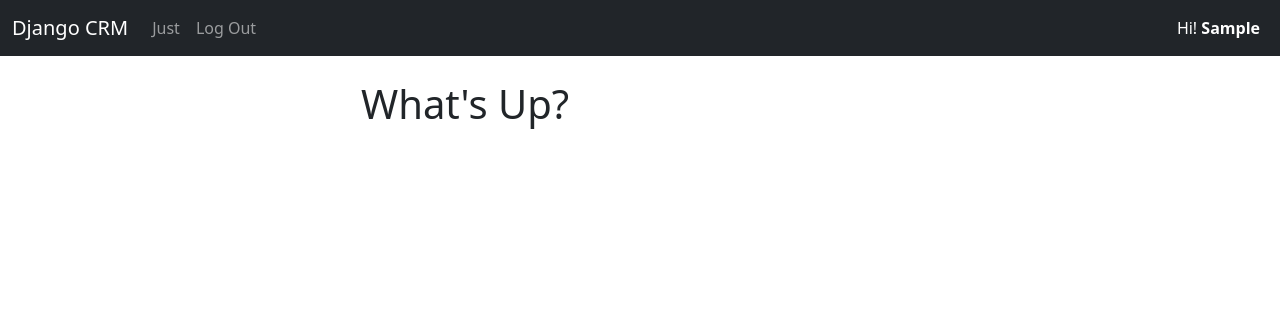
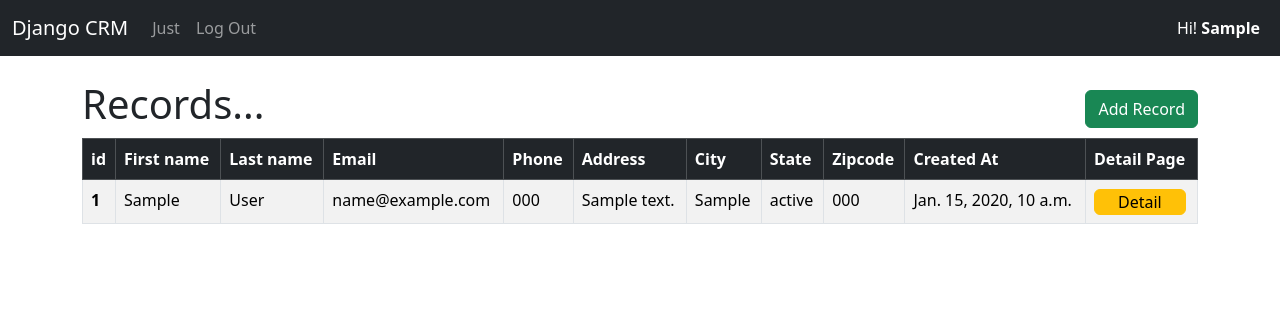
Before and after one commit to Javohir-dev/django-crm, a Django app: page / in a window 1280 px wide. Shown: the top 316 px of the page. Run offline with Django 4.2, Linux system fonts and the light colour scheme; a user stored in the database is signed in; tables that the repository leaves empty hold one stand-in row (values such as "Sample post").

Commit message:
Finaly CRM Project

```diff
--- a/templates/home.html
+++ b/templates/home.html
@@ -3,9 +3,59 @@
 {% block content %}
 
     {% if user.is_authenticated %}
-<div class="col-md-6 offset-md-3">
 
-    <h1>What's Up?</h1>
+        <div class="d-flex justify-content-between">
+            <h1>Records...</h1>
+
+            {% if user.is_staff %}
+                <a href="{% url 'add_record' %}" class="btn btn-success" style="margin: 10px 0">Add Record</a>
+            {% endif %}
+
+        </div>
+
+        {% if records %}
+
+        <table class="table table-bordered table-striped table-hover">
+            <thead class="table-dark">
+                <tr>
+                    <th scope="col">id</th>
+                    <th scope="col">First name</th>
+                    <th scope="col">Last name</th>
+                    <th scope="col">Email</th>
+                    <th scope="col">Phone</th>
+                    <th scope="col">Address</th>
+                    <th scope="col">City</th>
+                    <th scope="col">State</th>
+                    <th scope="col">Zipcode</th>
+                    <th scope="col">Created At</th>
+                    {% if user.is_staff %}
+                        <th scope="col">Detail Page</th>
+                    {% endif %}
+                </tr>
+            </thead>
+            <tbody>
+                {% for record in records %}
+                    <tr class="align-items-center">
+                        <th scope="row">{{ record.id }}</th>
+                        <td>{{ record.first_name }}</td>
+                        <td>{{ record.last_name }}</td>
+                        <td>{{ record.email }}</td>
+                        <td>{{ record.phone }}</td>
+                        <td>{{ record.address }}</td>
+                        <td>{{ record.city }}</td>
+                        <td>{{ record.state }}</td>
+                        <td>{{ record.zipcode }}</td>
+                        <td>{{ record.created_at }}</td>
+                        {% if user.is_staff %}
+                            <td><a href="{% url 'customer_record' record.pk %}" class="btn btn-warning" style="padding: 0px 23px">Detail</a></td>
+                        {% endif %}
+                    </tr>
+                {% endfor %}
+            </tbody>
+        </table>
+
+        {% endif %}
+
 
     {% else %}
         <br/>
@@ -24,7 +74,6 @@
             </form>
         </form>
 
-</div>
 
     {% endif %}
 {% endblock content %}
--- a/templates/navbar.html
+++ b/templates/navbar.html
@@ -26,7 +26,7 @@
       <ul class="navbar-nav ms-auto mb-2 mb-lg-0">
         {% if user.is_authenticated %}
           <li class="nav-item active">
-            <a class="nav-link active" aria-current="page" href="{% url 'home' %}">Hi! <strong>{{ user.username.title }}</strong></a>
+            <a class="nav-link active" aria-current="page" href="{% url 'home' %}">Hi! <strong>{{ user.first_name.title }}</strong></a>
           </li>
         {% endif %}
       </ul>
--- a/website/urls.py
+++ b/website/urls.py
@@ -1,10 +1,13 @@
 from django.urls import path
 
-from .views import home, logout_user, login_user, register_user
+from .views import home, logout_user, register_user, customer_record, delete_redord, update_redord, add_record
 
 urlpatterns = [
     path('', home, name="home"),
-    # path('login/', login_user, name="login"),
     path('logout/', logout_user, name="logout"),
     path('register/', register_user, name="register"),
+    path('record/<int:pk>', customer_record, name="customer_record"),
+    path('add_record', add_record, name="add_record"),
+    path('delete/<int:pk>', delete_redord, name="delete_redord"),
+    path('update/<int:pk>', update_redord, name="update_redord"),
 ]
--- a/website/views.py
+++ b/website/views.py
@@ -1,10 +1,13 @@
 from django.shortcuts import redirect, render
 from django.contrib.auth import authenticate, login, logout
 from django.contrib import messages
-from .forms import SignUpForm
+from .forms import AddRecordForm, SignUpForm
+from .models import Record
 
 
 def home(request):
+    records = Record.objects.all()
+
     if request.method == 'POST':
         username = request.POST['username']
         password = request.POST['password']
@@ -18,8 +21,7 @@ def home(request):
             messages.success(request, "There was an error logging in, please try again!")
             return redirect('home')
     else:
-        return render(request, "home.html", {})
-
+        return render(request, "home.html", {"records": records})
 
 
 def logout_user(request):
@@ -27,11 +29,6 @@ def logout_user(request):
     messages.success(request, "You have been successfully logged out!")
 
     return redirect('home')
-
-
-
-def login_user(request):
-    ...
 
 
 def register_user(request):
@@ -54,3 +51,49 @@ def register_user(request):
         return render(request, "account/register.html", {"form": form})
 
     return render(request, "account/register.html", {"form": form})
+
+
+def customer_record(request, pk):
+    if request.user.is_authenticated:
+        customer_record = Record.objects.get(id=pk)
+
+        return render(request, "record/record.html", {"record": customer_record})
+    else:
+        return redirect("login")
+
+
+def add_record(request):
+    form = AddRecordForm(request.POST or None)
+    if request.user.is_staff:
+        if request.method == "POST":
+            if form.is_valid():
+                add_record = form.save()
+
+                messages.success(request, "Record has been successfully added! Congratulations!")
+                return redirect("home")
+
+        return render(request, "record/add-record.html", {"form": form})
+
+
+def delete_redord(request, pk):
+    delete_record = Record.objects.get(id=pk)
+    delete_record.delete()
+
+    messages.success(request, "Record has been successfully deleted! Congratulations!")
+    return redirect("home")
+
+
+def update_redord(request, pk):
+    if request.user.is_staff:
+        current_record = Record.objects.get(id=pk)
+        form = AddRecordForm(request.POST or None, instance=current_record)
+        if form.is_valid():
+            form.save()
+
+            messages.success(request, "Record has been successfully updated! Congratulations!")
+            return redirect("home")
+
+        return render(request, "record/update.html", {"form": form})
+    else:
+        messages.success(request, "You must be Logged in...")
+        return redirect("home")
```
Also changed, not shown: templates/record/add-record.html (added, +21 -0 lines), templates/record/record.html (added, +31 -0 lines), templates/record/update.html (added, +17 -0 lines), website/forms.py (+17 -0 lines). Lines whose indentation alone changed are shown as unchanged.
